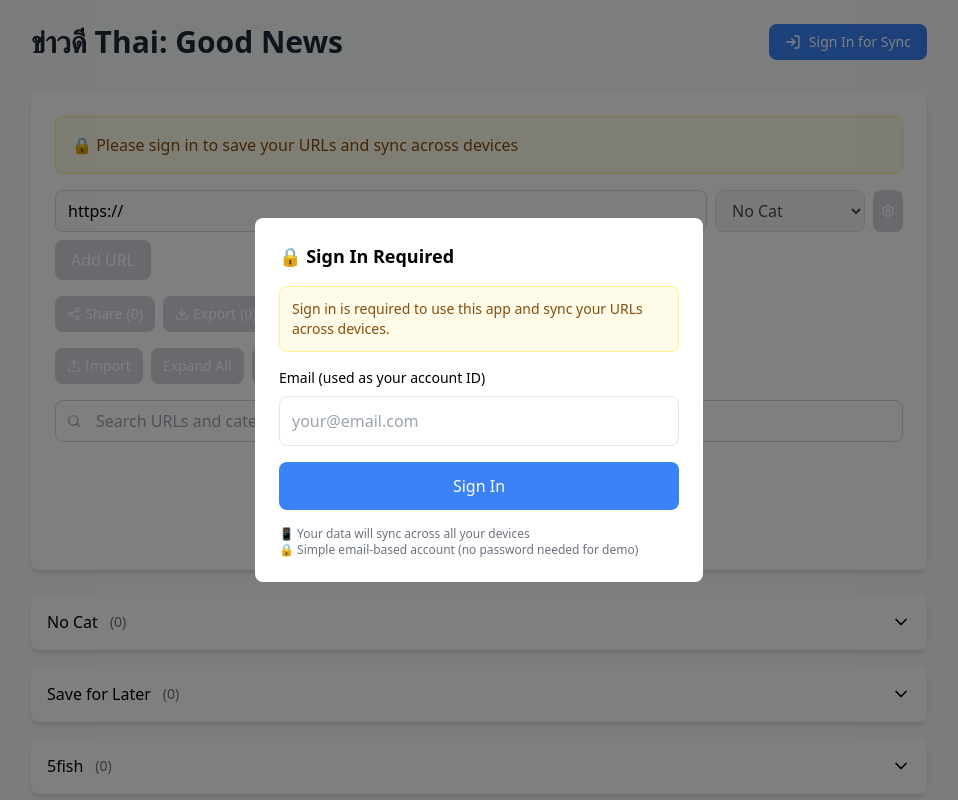
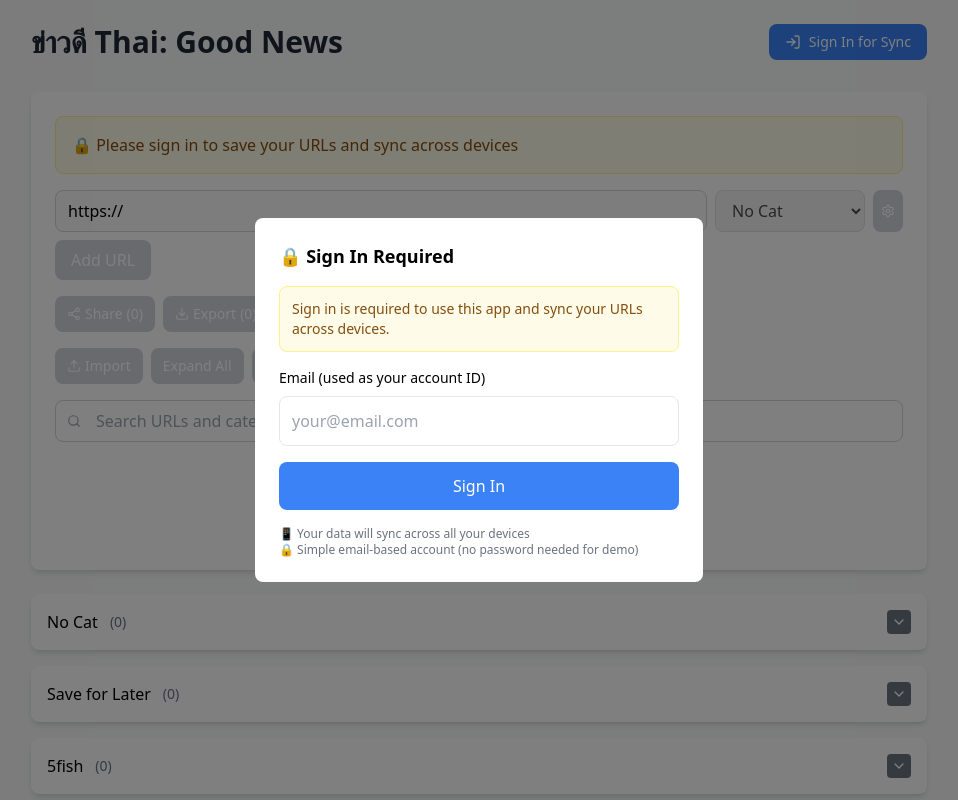
Before and after one commit to dnatisdale/my-url-manager, a React (Create React App) app: page / in a window 1280 px wide. Shown: the top 800 px of the page, without its empty margins (161-1119 px from the left). Built offline with nearby package versions, Linux system fonts and the light colour scheme.

Commit message:
Update App.js
changes

```diff
--- a/src/App.js
+++ b/src/App.js
@@ -960,7 +960,15 @@ function App() {
                         <span className="sm:hidden">All</span>
                       </button>
                     )}
-                    {isExpanded ? <ChevronUp size={18} className="sm:w-5 sm:h-5" /> : <ChevronDown size={18} className="sm:w-5 sm:h-5" />}
+                    <button
+                      onClick={(e) => {
+                        e.stopPropagation();
+                        toggleCategory(category);
+                      }}
+                      className="p-1 bg-gray-500 text-white rounded hover:bg-gray-600 transition-colors"
+                    >
+                      {isExpanded ? <ChevronUp size={16} className="sm:w-4 sm:h-4" /> : <ChevronDown size={16} className="sm:w-4 sm:h-4" />}
+                    </button>
                   </div>
                 </div>
 
```
